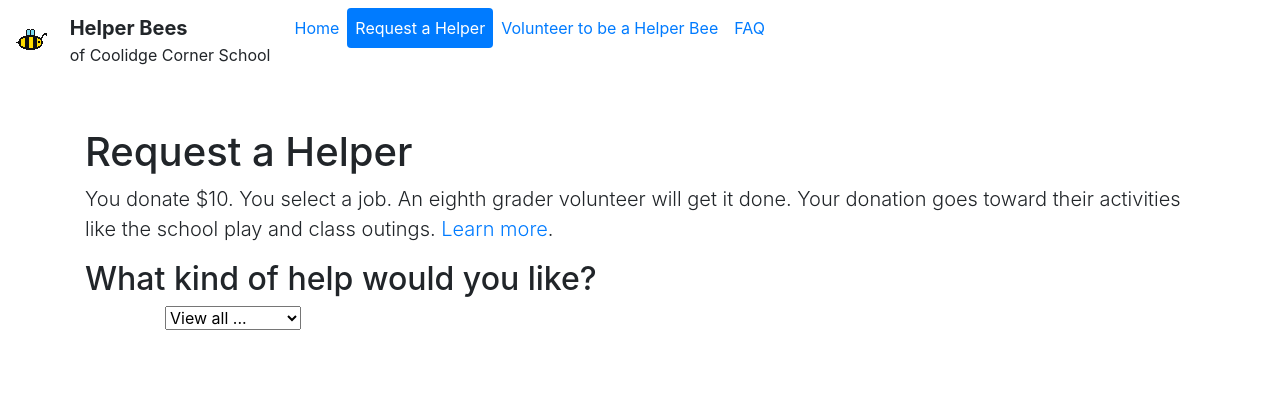
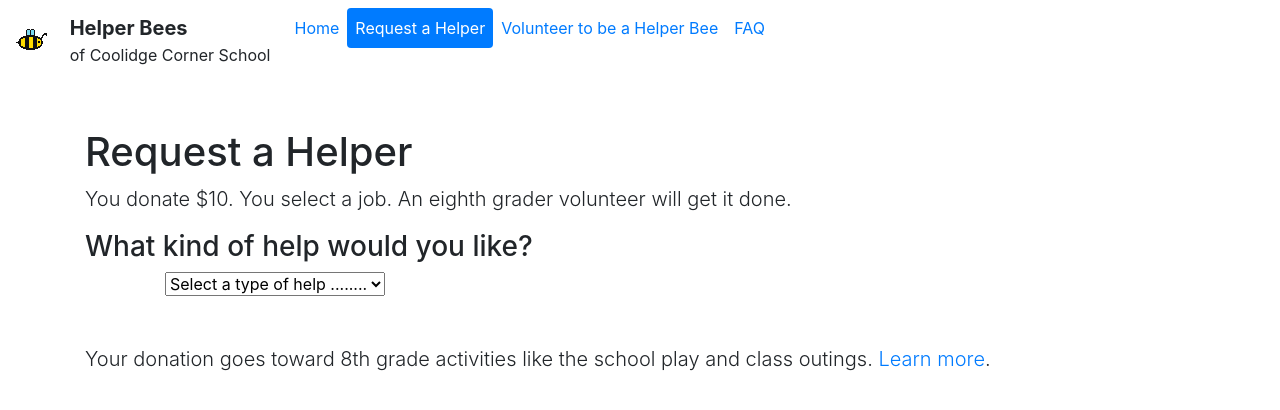
Before and after one commit to CoolidgeCornerSchool/helperbees, a Jekyll site: the page built from request_helper.html, in a window 1280 px wide. Shown: the top 410 px of the page. Built offline with Jekyll 4.4.1, drawn with Linux system fonts in a browser that asks for light colours; comment, search, counter and statistics services are not loaded.

Commit message:
changed heading size and copy

```diff
--- a/request_helper.html
+++ b/request_helper.html
@@ -7,16 +7,15 @@ layout: default
 <h1>Request a Helper</h1>
 
 <p class="lead">You donate $10. You select a job. An eighth grader volunteer
-  will get it done. Your donation goes toward their activities like
-the school play and class outings. <a href="/faq">Learn more</a>.</p>
+  will get it done.</p>
 
-<h2>What kind of help would you like?</h2>
+<h3>What kind of help would you like?</h3>
 
 
 <div class="row mb-5">
   <div class="offset-1">
     <select id="offer_type">
-      <option class="choose">View all ...</option>
+      <option class="choose">Select a type of help ........</option>
       <option class="hr" disabled>──────────</option>
     </select>
   </div>
@@ -26,5 +25,8 @@ the school play and class outings. <a href="/faq">Learn more</a>.</p>
   <table class="d-none table table-striped offers"></table>
 </div>
 
+<p class="lead"> Your donation goes toward 8th grade activities like
+the school play and class outings. <a href="/faq">Learn more</a>.</p>
+
 
 <script src="assets/js/request_helper.js"></script>
```
